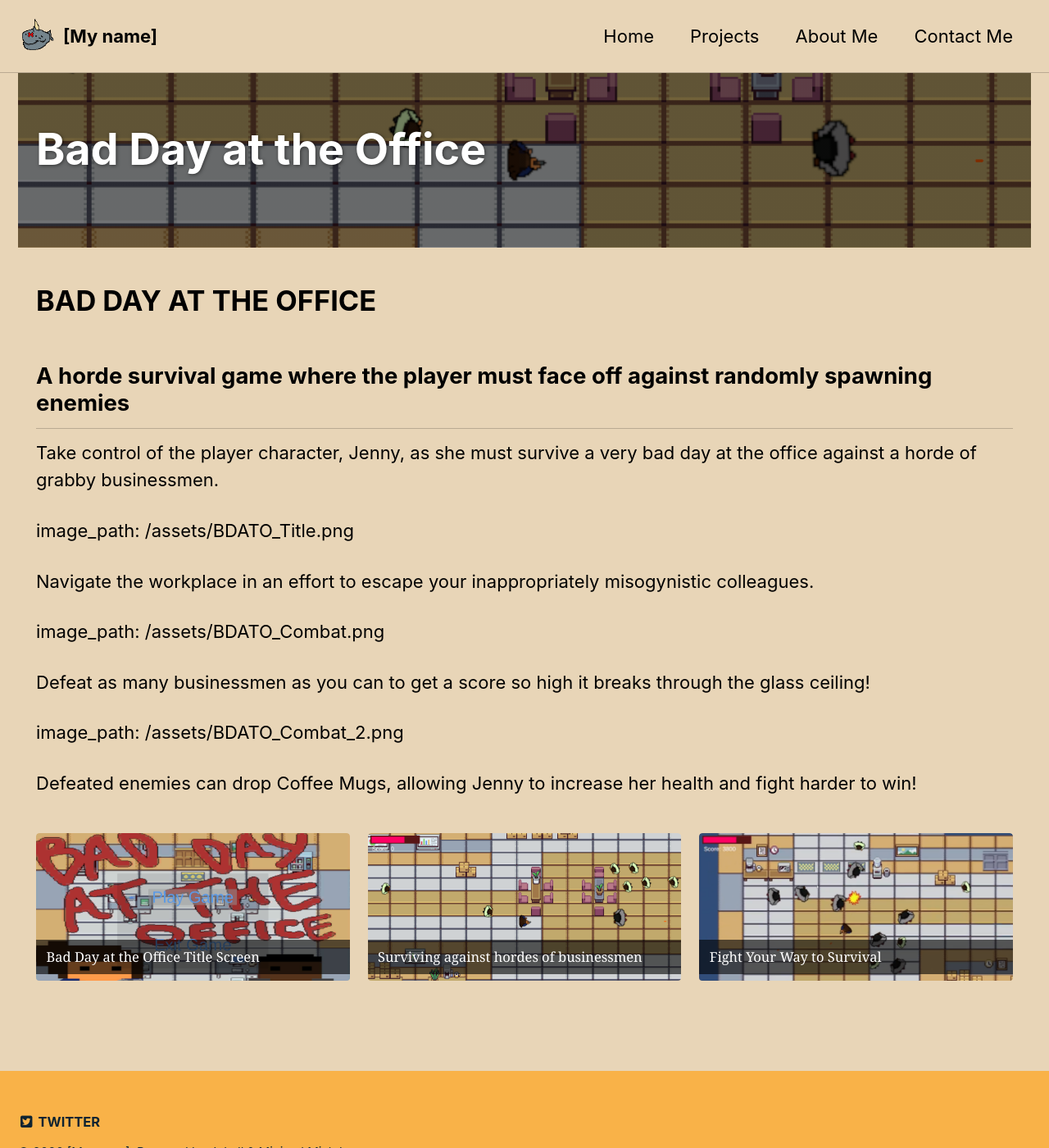
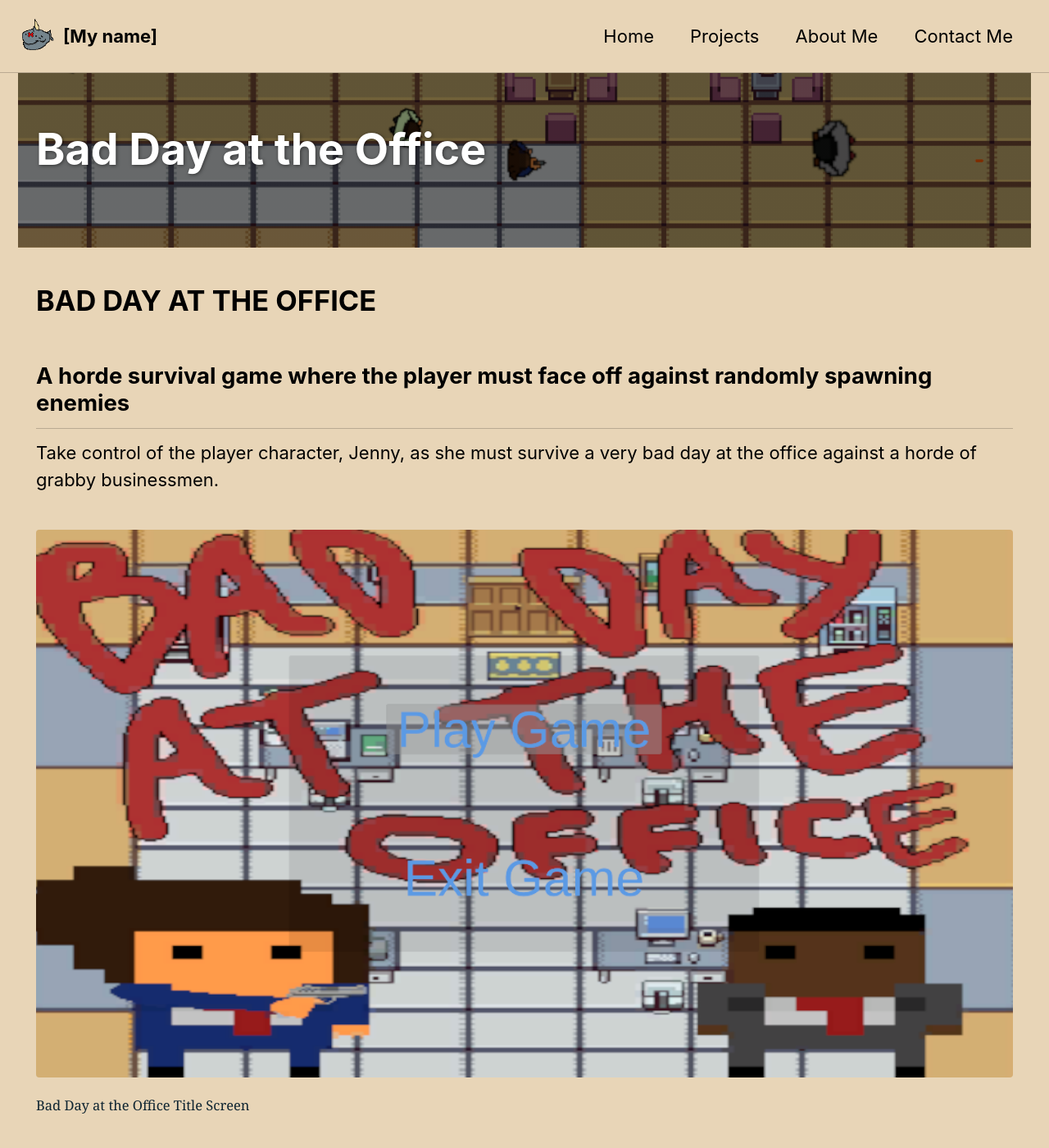
Before and after one commit to Orange-Piccolo/Orange-Piccolo.github.io, a Jekyll site: the page built from _pages/bad-day-at-the-office.md, in a window 1280 px wide and 1400 px high. Shown: the whole window at 82% size. Built offline with Jekyll 4.4.1, drawn with Linux system fonts in a browser that asks for light colours.

Commit message:
Update bad-day-at-the-office.md

```diff
--- a/_pages/bad-day-at-the-office.md
+++ b/_pages/bad-day-at-the-office.md
@@ -46,7 +46,7 @@ gallery_combat2:
 
 Take control of the player character, Jenny, as she must survive a very bad day at the office against a horde of grabby businessmen.
 
-image_path: /assets/BDATO_Title.png
+{% include figure image_path="/assets/BDATO_Title.png" alt="Bad Day at the Office Title Screen" caption="Bad Day at the Office Title Screen" %}
 
 Navigate the workplace in an effort to escape your inappropriately misogynistic colleagues.
 
```
